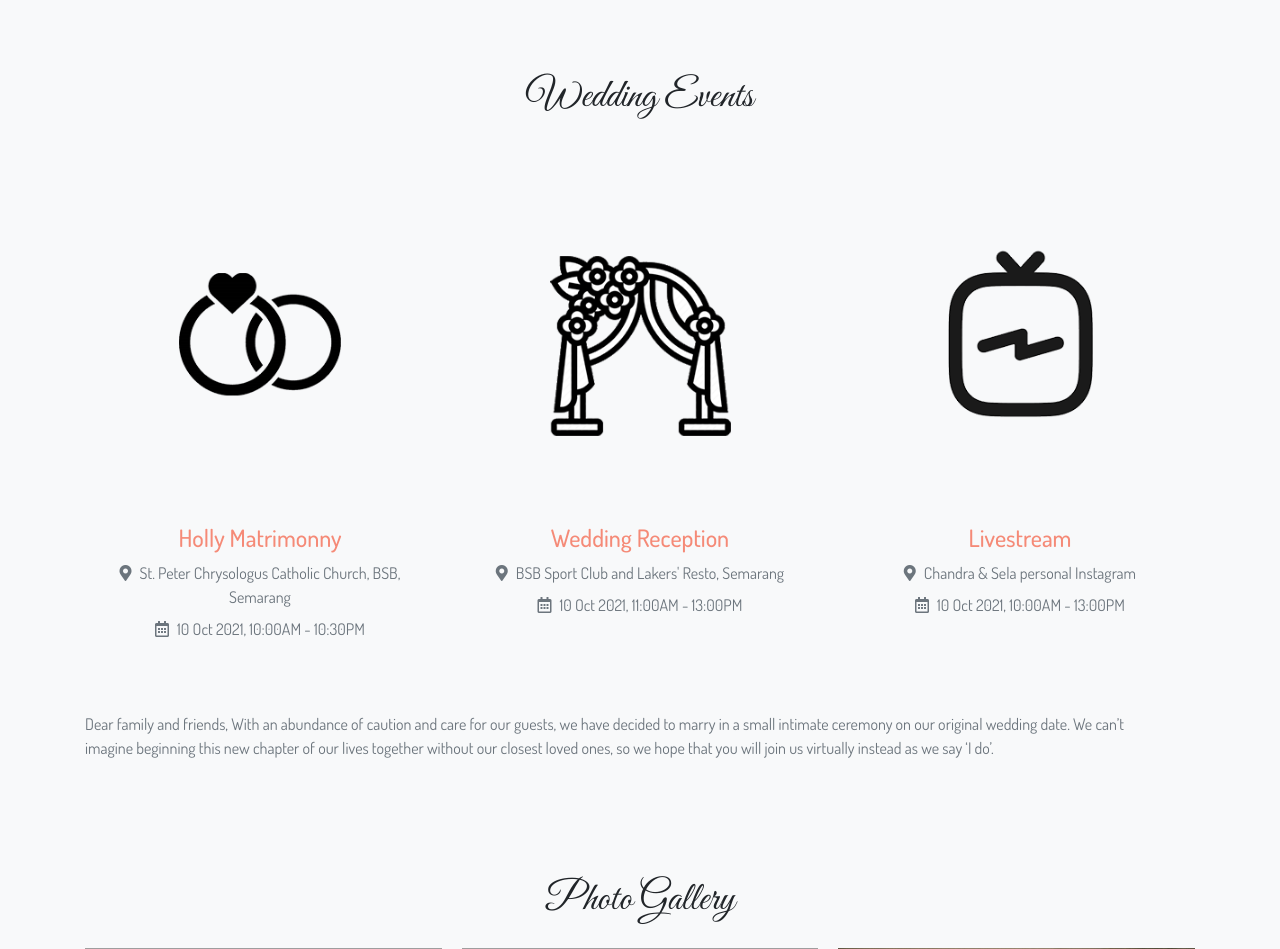
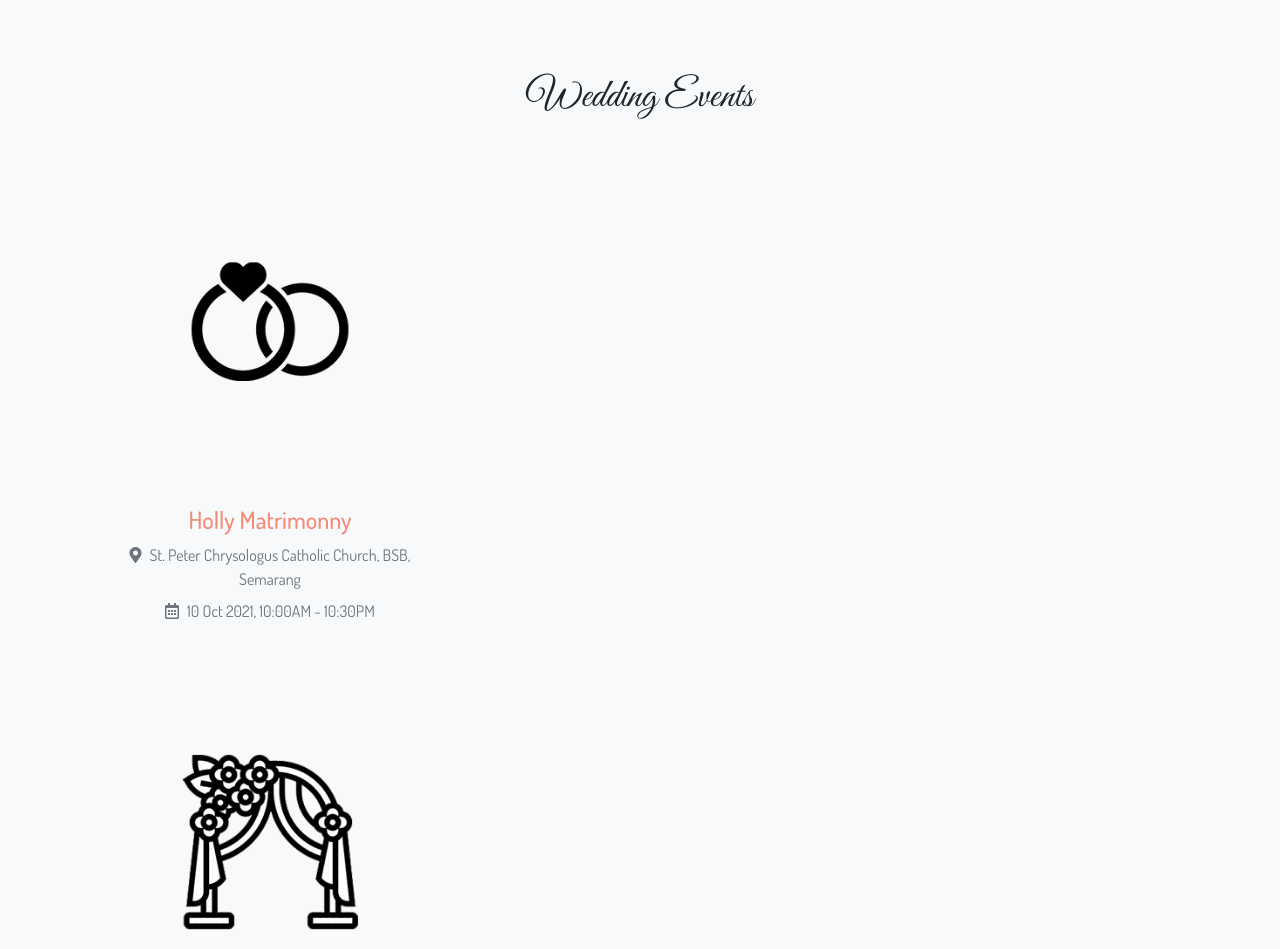
Before and after one commit to canzdoankz/chandrasela, a PHP site: page / in a window 1280 px wide. Shown: the part 1960-2909 px from the top of the page. Run offline with PHP 8.4, Linux system fonts and the light colour scheme; grey boxes are pictures that could not be loaded.

Commit message:
Update index.php

```diff
--- a/index.php
+++ b/index.php
@@ -34,7 +34,7 @@
       </style>
     </noscript>
   </head>
-  <body id="top">
+  <body id="top" >
     <header></header>
     <div class="page-content">
       <div class="div">
@@ -71,7 +71,6 @@
   <div class="container ww-wedding-event">
     <h2 class="h1 text-center pb-3 ww-title" data-aos="zoom-in-down" data-aos-duration="1000">Wedding Events</h2>
 
-    <div class="row">
       <div class="col-md-4 col-sm-12"  >
         <div class="my-3">
           <a class="btn btn-link"  target="_blank" href="https://www.google.com/maps/dir//GEREJA+SANTO+PETRUS+KRISOLOGUS+BSB/data=!4m6!4m5!1m1!4e2!1m2!1m1!1s0x2e708a76dc89f07d:0x413acbeaf2fc0bb9?sa=X&ved=2ahUKEwivyp_RpdHyAhWQfH0KHfRdCn0Q9RcwDXoECEwQBA">
@@ -110,10 +109,8 @@
           </a>
       </div>
 
-    </div>
 
     <br>
-    <div class="row">
       <div class="container">
         <div class="col-md-12 col-sm-12">
           <div class="mt-3">
@@ -123,7 +120,6 @@
           </div>
         </div>
       </div>
-    </div>
   </div>
 </div>
 
```
